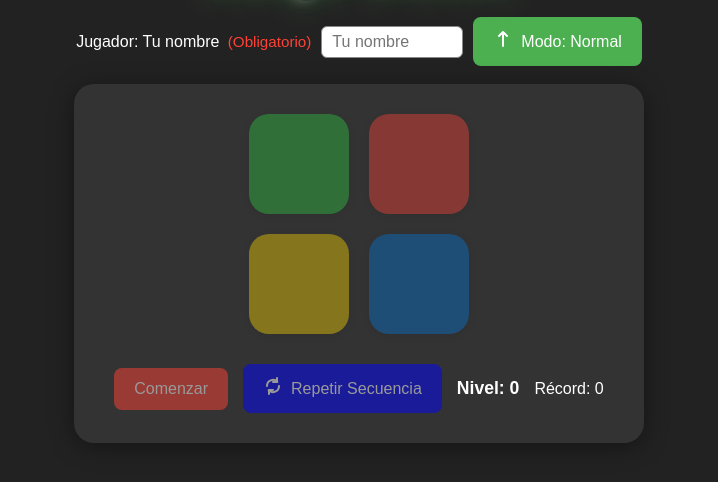
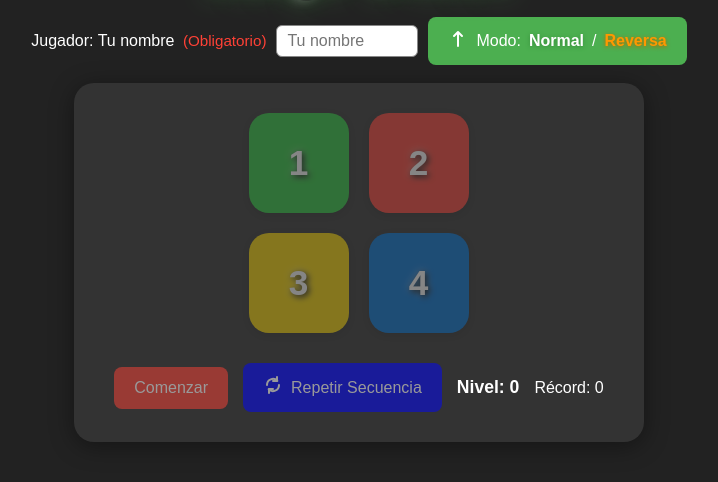
Before and after one commit to ppascuali/simon, a plain HTML site: page index.html in a window 1280 px wide. Shown: the part 94-576 px from the top of the page, without its empty margins (281-999 px from the left). Drawn offline with Linux system fonts and the light colour scheme.

Commit message:
INCLUSIVO

```diff
--- a/index.html
+++ b/index.html
@@ -25,7 +25,7 @@
   <link rel="icon" type="image/png" sizes="32x32" href="icons/icon-72x72.png">
   <link rel="icon" type="image/png" sizes="16x16" href="icons/icon-72x72.png">
 
-  <link rel="stylesheet" href="style.css?v=1.2.6">
+  <link rel="stylesheet" href="style.css?v=1.2.8">
 </head>
 <body>
   <h1 class="titulo-3d">Juego Simon</h1>
@@ -45,10 +45,10 @@
   <div id="game-container">
     <div id="message"></div>
     <div class="simon-board">
-      <button class="color-btn" id="green"></button>
-      <button class="color-btn" id="red"></button>
-      <button class="color-btn" id="yellow"></button>
-      <button class="color-btn" id="blue"></button>
+      <button class="color-btn" id="green" aria-label="Verde, 1"><span class="btn-num">1</span></button>
+      <button class="color-btn" id="red" aria-label="Rojo, 2"><span class="btn-num">2</span></button>
+      <button class="color-btn" id="yellow" aria-label="Amarillo, 3"><span class="btn-num">3</span></button>
+      <button class="color-btn" id="blue" aria-label="Azul, 4"><span class="btn-num">4</span></button>
     </div>
     <div id="controls">
       <button id="start-btn">Comenzar</button>
--- a/script.js
+++ b/script.js
@@ -279,19 +279,34 @@ modeBtn.addEventListener('click', () => {
     gameMode = 'normal';
   }
 
-  console.log('Modo cambiado a:', gameMode);
+  // Actualizar la clase del botón para el color
+  if (gameMode === 'reversa') {
+    modeBtn.classList.add('reversa');
+  } else {
+    modeBtn.classList.remove('reversa');
+  }
 
-  // Actualizar el texto del botón
-  const modoTexto = gameMode.charAt(0).toUpperCase() + gameMode.slice(1);
+  // Actualizar el texto del botón con palabras destacadas
   modeBtn.innerHTML = `
     <span class="icon">
       <svg width="20" height="20" viewBox="0 0 20 20" fill="none" xmlns="http://www.w3.org/2000/svg">
         <path d="M10 3L10 17M10 3L6 7M10 3L14 7" stroke="currentColor" stroke-width="2" fill="none" stroke-linecap="round" stroke-linejoin="round"/>
       </svg>
     </span>
-    Modo: ${modoTexto}
+    Modo: <span class="modo-normal">Normal</span> / <span class="modo-reversa">Reversa</span>
   `;
 });
+
+// Inicializar el botón de modo en estado normal al cargar
+modeBtn.classList.remove('reversa');
+modeBtn.innerHTML = `
+  <span class="icon">
+    <svg width="20" height="20" viewBox="0 0 20 20" fill="none" xmlns="http://www.w3.org/2000/svg">
+      <path d="M10 3L10 17M10 3L6 7M10 3L14 7" stroke="currentColor" stroke-width="2" fill="none" stroke-linecap="round" stroke-linejoin="round"/>
+    </svg>
+  </span>
+  Modo: <span class="modo-normal">Normal</span> / <span class="modo-reversa">Reversa</span>
+`;
 
 // Cargar nombre y récord desde localStorage al iniciar
 function loadRecord() {
--- a/style.css
+++ b/style.css
@@ -60,7 +60,22 @@ body {
   margin-bottom: 30px;
 }
 
+/* Números grandes y accesibles en los botones de colores */
+.btn-num {
+  position: absolute;
+  top: 50%;
+  left: 50%;
+  transform: translate(-50%, -50%);
+  font-size: 2.2rem;
+  font-weight: bold;
+  color: #fff;
+  text-shadow: 2px 2px 6px #000, 0 0 8px #fff8;
+  pointer-events: none;
+  user-select: none;
+  letter-spacing: 1px;
+}
 .color-btn {
+  position: relative;
   width: 100px;
   height: 100px;
   border: none;
@@ -382,28 +397,46 @@ body {
   margin-left: 4px;
 }
 
-/* Botón de modo similar al de repetir secuencia */
+/* Botón de modo con color dinámico y palabras destacadas */
 #mode-btn {
   padding: 12px 20px;
   font-size: 1rem;
   border: none;
   border-radius: 8px;
-  background: #4CAF50;
+  background: #4CAF50; /* Verde por defecto (Normal) */
   color: #fff;
   cursor: pointer;
-  transition: background 0.2s, opacity 0.2s;
+  transition: background 0.2s, color 0.2s;
   display: flex;
   align-items: center;
   gap: 8px;
   min-width: 140px;
   white-space: nowrap;
 }
+#mode-btn.reversa {
+  background: #ff9800; /* Naranja para Reversa */
+  color: #fff;
+}
+#mode-btn .modo-normal {
+  font-weight: bold;
+  color: #fff;
+  text-shadow: 0 1px 4px #388e3c;
+}
+#mode-btn.reversa .modo-normal {
+  color: #fff8;
+  text-shadow: none;
+}
+#mode-btn .modo-reversa {
+  font-weight: bold;
+  color: #ff9800;
+  text-shadow: 0 1px 4px #b26a00;
+}
+#mode-btn.reversa .modo-reversa {
+  color: #fff;
+  text-shadow: 0 1px 4px #b26a00;
+}
 #mode-btn:hover {
-  background: #45a049;
-}
-#mode-btn .icon {
-  font-size: 1.2em;
-  display: inline-block;
+  filter: brightness(1.08);
 }
 
 /* Responsive para el botón de modo */
@@ -412,6 +445,9 @@ body {
     width: 100%;
     max-width: 200px;
     justify-content: center;
+  }
+  .btn-num {
+    font-size: 1.4rem;
   }
 }
 
@@ -487,4 +523,7 @@ body {
   h1 {
     font-size: 1.3rem;
   }
+  .btn-num {
+    font-size: 1.1rem;
+  }
 }
```
